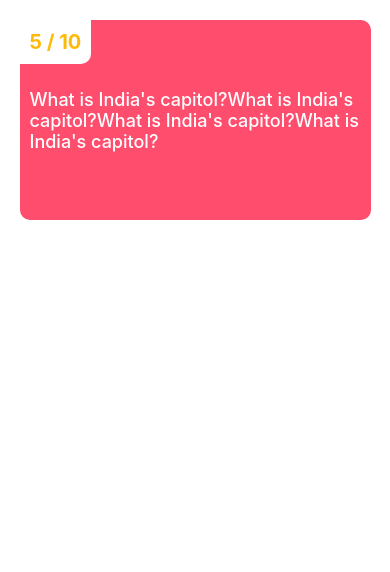
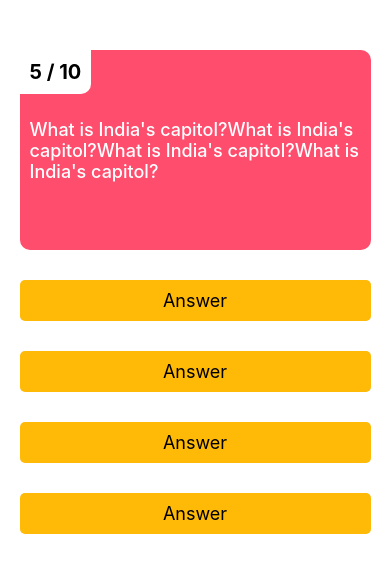
Before and after one commit to BrijenMakwana/quiz-app, a React Native app: screen / in a window 390 px wide. Shown: the top 572 px of the page. Built offline with nearby package versions, Linux system fonts and the light colour scheme.

Commit message:
answer component

```diff
--- /dev/null
+++ b/Components/Answer.js
@@ -0,0 +1,30 @@
+import React from 'react';
+import {View,Text,StyleSheet}  from 'react-native';
+
+const Answer = () => {
+    return(
+        <View style={styles.container}>
+            <Text style={styles.answer}>Answer</Text>
+        </View>
+    );
+}
+
+export default Answer;
+
+const styles = StyleSheet.create({
+    container:{
+        width: "90%",
+        alignItems: "center",
+        justifyContent: "center",
+        alignSelf: "center",
+        backgroundColor: "#ffba08",
+        borderRadius: 5,
+        padding: 10,
+        marginTop: 30
+    },
+    answer:{
+        fontSize: 18,
+        color: "#000",
+        fontWeight: "400"
+    }
+});
--- a/Components/Question.js
+++ b/Components/Question.js
@@ -24,9 +24,8 @@ const styles = StyleSheet.create({
         minHeight: 200,
         padding: 10,
         alignSelf: "center",
-        marginTop: 20,
-        borderRadius: 10
-
+        marginTop: 50,
+        borderRadius: 10,
     },
     numberContainer:{
         position: "absolute",
@@ -40,7 +39,7 @@ const styles = StyleSheet.create({
     },
     number:{
         fontSize: 20,
-        color: "#ffba08",
+        color: "#000",
         fontWeight: "bold"
     },
     question:{
--- a/Screens/QuizScreen.js
+++ b/Screens/QuizScreen.js
@@ -1,11 +1,18 @@
 import React from "react";
-import {SafeAreaView,Text,StyleSheet} from "react-native";
+import {SafeAreaView,StyleSheet,View} from "react-native";
 import Question from "../Components/Question";
+import Answer from "../Components/Answer";
 
 const QuizScreen = () => {
     return (
-        <SafeAreaView>
+        <SafeAreaView style={styles.container}>
             <Question/>
+            <View style={styles.answerContainer}>
+                <Answer/>
+                <Answer/>
+                <Answer/>
+                <Answer/>
+            </View>
         </SafeAreaView>
     );
 };
@@ -15,6 +22,9 @@ export default QuizScreen;
 const styles = StyleSheet.create({
     container:{
         flex: 1,
-        alignItems: 'center',
+    },
+    answerContainer:{
+        justifyContent: "center",
+
     }
 });
```
